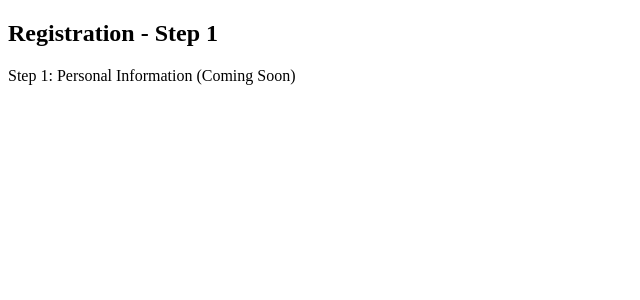
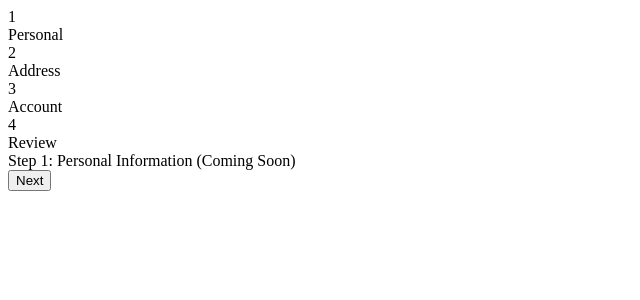
Before and after one commit to StefanSolves/tyk, a React app in the folder frontend/: page / in a window 1280 px wide. Shown: the top 300 px of the page, without its empty margins (0-640 px from the left). Built offline with nearby package versions, Linux system fonts and the light colour scheme; the HTML template or start-up script is replaced by a standard one.

Commit message:
feat: Add StepIndicator and Navigation components

```diff
--- /dev/null
+++ b/frontend/src/components/Navigation.jsx
@@ -0,0 +1,54 @@
+import React from 'react';
+import { useFormContext } from 'react-hook-form';
+import { useFormState } from '../context/FormContext';
+
+const Navigation = () => {
+  const { state, dispatch } = useFormState();
+  const { trigger } = useFormContext(); // Get RHF's trigger function
+
+  const handleNext = async () => {
+    // Validate fields for the current step before proceeding
+    let isValid = false;
+
+    // We need to tell RHF *which* fields to validate
+    if (state.step === 1) {
+      isValid = await trigger(['firstName', 'lastName', 'email']);
+    } else if (state.step === 2) {
+      isValid = await trigger(['streetAddress', 'city', 'state', 'country']);
+    } else if (state.step === 3) {
+      isValid = await trigger(['username', 'password', 'confirmPassword', 'acceptTerms']);
+    }
+
+    if (isValid) {
+      dispatch({ type: 'NEXT_STEP' });
+    }
+  };
+
+  const handlePrev = () => {
+    dispatch({ type: 'PREV_STEP' });
+  };
+
+  return (
+    <div className="navigation-buttons">
+      {state.step > 1 && (
+        <button type="button" onClick={handlePrev}>
+          Previous
+        </button>
+      )}
+
+      {state.step < 4 && (
+        <button type="button" onClick={handleNext}>
+          Next
+        </button>
+      )}
+
+      {state.step === 4 && (
+        <button type="submit">
+          Submit
+        </button>
+      )}
+    </div>
+  );
+};
+
+export default Navigation;
--- a/frontend/src/components/RegistrationWizard.jsx
+++ b/frontend/src/components/RegistrationWizard.jsx
@@ -1,15 +1,24 @@
 import React from 'react';
 import { useFormState } from '../context/FormContext';
+import { useFormContext } from 'react-hook-form';
+import StepIndicator from './StepIndicator'; // new components imported
+import Navigation from './Navigation'; // new components imported
 
-// We'll create and import these step components next
+// We'll create these step components next
 // import Step1 from './Step1_Personal';
 // import Step2 from './Step2_Address';
 // import Step3 from './Step3_Account';
 // import Step4 from './Step4_Review';
 
 const RegistrationWizard = () => {
-  // Get the current step from our FormContext
   const { state } = useFormState();
+  const { handleSubmit } = useFormContext(); // Get RHF's handleSubmit
+
+  // This is where we will POST to the API
+  const onFinalSubmit = (data) => {
+    console.log('Final Data:', data);
+    // We'll add our axios POST request here
+  };
 
   const renderStep = () => {
     switch (state.step) {
@@ -32,10 +41,18 @@ const RegistrationWizard = () => {
 
   return (
     <div className="wizard-container">
-      <h2>Registration - Step {state.step}</h2>
-      <form>
-        {/* Render the current step */}
+      {/* Add the StepIndicator */}
+      <StepIndicator />
+
+      {/* This form tag now uses RHF's handleSubmit.
+        It will *only* call onFinalSubmit if all fields are valid.
+        The "Submit" button in <Navigation> will trigger this.
+      */}
+      <form onSubmit={handleSubmit(onFinalSubmit)} noValidate>
         {renderStep()}
+
+        {/* Add the Navigation buttons */}
+        <Navigation />
       </form>
     </div>
   );
--- /dev/null
+++ b/frontend/src/components/StepIndicator.jsx
@@ -0,0 +1,31 @@
+import React from 'react';
+import { useFormState } from '../context/FormContext';
+
+const StepIndicator = () => {
+  const { state } = useFormState();
+  const steps = [
+    { number: 1, title: 'Personal' },
+    { number: 2, title: 'Address' },
+    { number: 3, title: 'Account' },
+    { number: 4, title: 'Review' },
+  ];
+
+  // We'll add basic CSS for this later in index.css
+  return (
+    <div className="step-indicator">
+      {steps.map((step) => (
+        <div
+          key={step.number}
+          className={`step ${state.step === step.number ? 'active' : ''} ${
+            state.step > step.number ? 'completed' : ''
+          }`}
+        >
+          <div className="step-number">{step.number}</div>
+          <div className="step-title">{step.title}</div>
+        </div>
+      ))}
+    </div>
+  );
+};
+
+export default StepIndicator;
```
